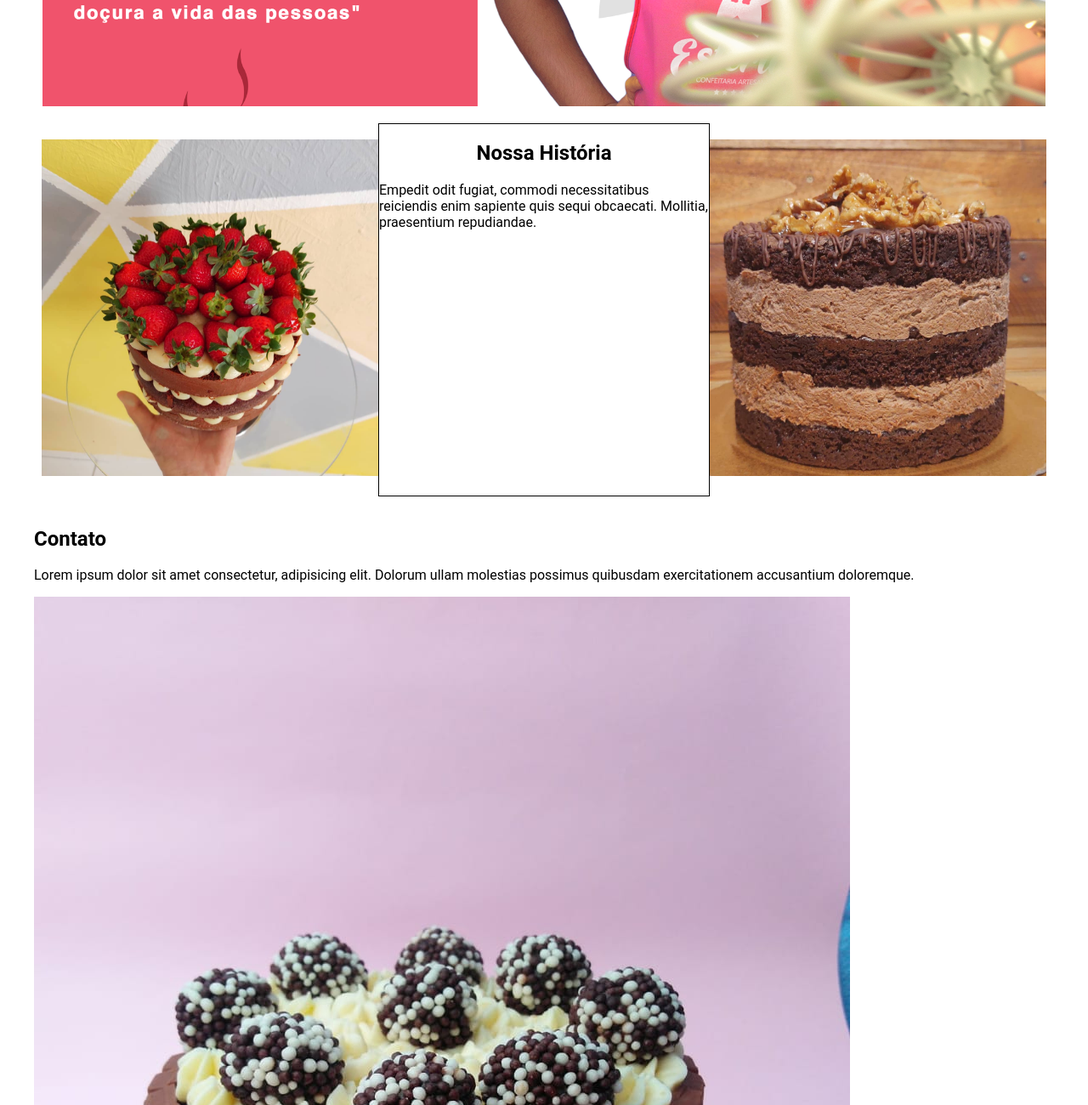
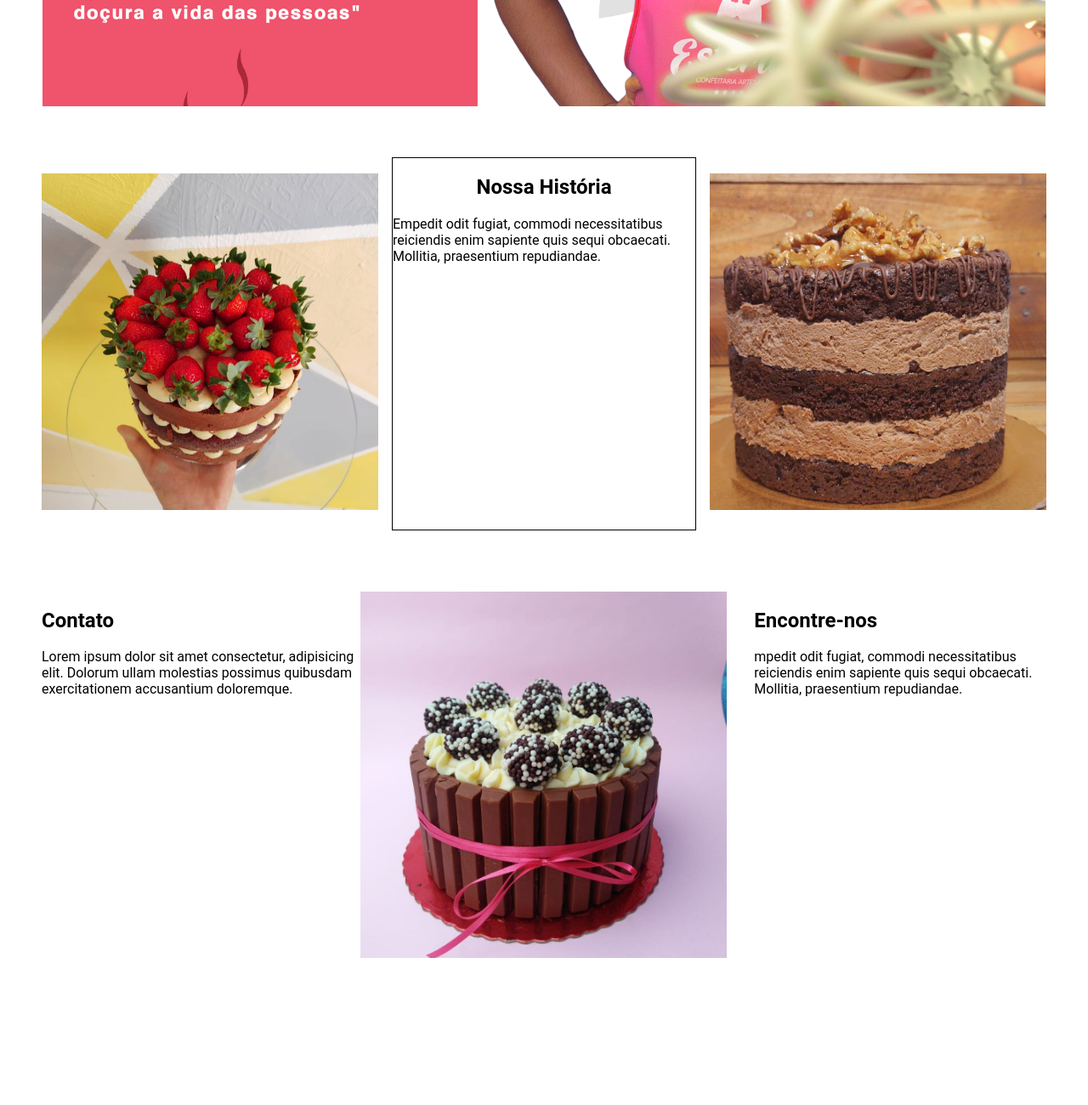
Before and after one commit to vsobastos/estudo, a plain HTML site: page index.html in a window 1280 px wide. Shown: the part 520-1820 px from the top of the page at 85% size. After the commit the page ends 1667 px from the top, so only its background shows below. Drawn offline with Linux system fonts and the light colour scheme.

Commit message:
Uptada css fists tags

```diff
--- a/assets/css/style.css
+++ b/assets/css/style.css
@@ -44,6 +44,14 @@ ul {
     display: inline-block;
 }
 
+section.historia__content {
+    margin-top: 40px;
+}
+
+section.contact__content {
+    margin-top: 40px;
+}
+
 .historia__list {
     display: inline-flex;
     padding: 0 24px;
@@ -63,6 +71,32 @@ ul {
     object-fit: cover;
 }
 
+.img--right {
+    margin-right: 16px;
+}
+
+.img--left {
+    margin-left: 16px;
+}
+
+
+.contact__itens.item--left {
+    margin: 0px 32px;
+}
+
+li.contact__itens.item--right {
+    margin: 0 -16px;
+}
+
+.contact__list {
+    display: inline-flex;
+}
+
+.contact__img {
+    width: 431px;
+    height: 431px;
+    object-fit: cover;
+}
 
 @media (max-width: 991px){
     width: 100%;
--- a/index.html
+++ b/index.html
@@ -35,7 +35,7 @@
             <ul class="historia__list">
                 <li class="historia__itens">
                     <h3>
-                        <img class="hitoria__img" src="assets/img/morango.jpeg" alt="">
+                        <img class="hitoria__img img--right" src="assets/img/morango.jpeg" alt="">
                     </h3>
                 </li>
                 <li class="historia__itens--content">
@@ -46,17 +46,18 @@
                 </li>
                 <li class="historia__itens">
                     <h3 class="img__title">
-                        <img class="hitoria__img" src="assets/img/brownie.jpg" alt="Bolo de Brownie">
+                        <img class="hitoria__img img--left" src="assets/img/brownie.jpg" alt="Bolo de Brownie">
                     </h3>
                 </li>
             </ul>
         </div>
     </section>
 
-    <section>
+    <section class="contact__content">
+        <div class="container__default">
             <ul class="contact__list">
-            <li class="contact__itens">
-                <h2>
+                <li class="contact__itens item--right">
+                    <h2 class="contact__title">
                         Contato
                     </h2>
                     <p>Lorem ipsum dolor sit amet consectetur, adipisicing elit. Dolorum ullam molestias possimus quibusdam exercitationem accusantium doloremque.</p>
@@ -64,13 +65,14 @@
                 <li class="contact__itens">
                     <img class="contact__img" src="assets/img/Kit.jpg" alt="">
                 </li>
-            <li class="contact__itens">
-                <h2>
+                <li class="contact__itens item--left">
+                    <h2 class="contact__title">
                         Encontre-nos
                     </h2>
                     <p>mpedit odit fugiat, commodi necessitatibus reiciendis enim sapiente quis sequi obcaecati. Mollitia, praesentium repudiandae.</p>
                 </li>
             </ul>
+        </div>
     </section>
 </main>
 </body>
```
Lines whose indentation alone changed are shown as unchanged.
